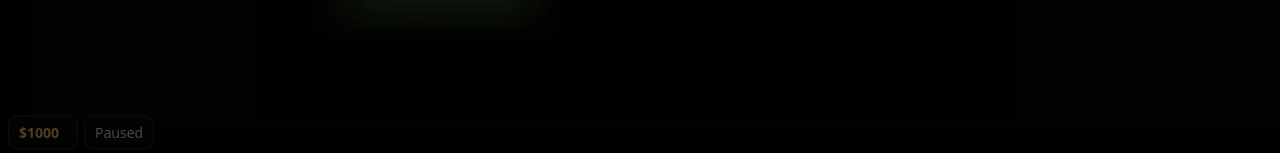
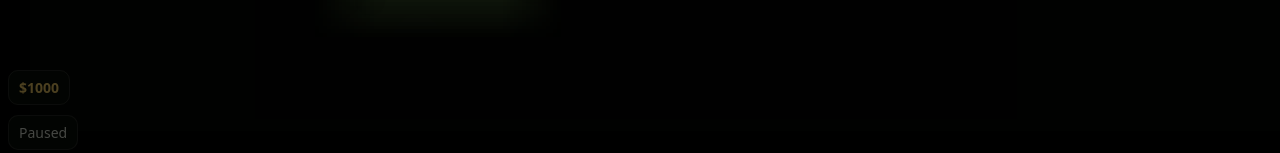
Before and after one commit to Deadwork1/Test1, a plain HTML site: page index.html in a window 1280 px wide. Shown: the part 644-797 px from the top of the page. Drawn offline with Linux system fonts and the light colour scheme.

Commit message:
Money sits on its own just above the bottom bar instead of sliding with it (preview, not released)
Co-Authored-By: Claude Opus 5.5 <noreply@anthropic.com>
Claude-Session: https://claude.ai/code/session_01ENzGNbKYEJRLgDA5nN7oZU

```diff
--- a/index.html
+++ b/index.html
@@ -28,7 +28,9 @@
   #panel { bottom: 0; padding-bottom: max(6px, env(safe-area-inset-bottom)); overflow-x: auto; }
   .chip { background: rgba(10,16,8,.82); border: 1px solid rgba(255,255,255,.12); border-radius: 10px;
     padding: 7px 10px; font-weight: 600; font-size: 14px; }
-  #credits { color: #ffd86b; font-variant-numeric: tabular-nums; min-width: 70px; }
+  #credits { color: #ffd86b; font-variant-numeric: tabular-nums; min-width: 70px; text-align: center; }
+  /* money sits on its own just above the bottom bar, so it stays put while the bar slides */
+  #money { position: fixed; left: max(8px, env(safe-area-inset-left)); bottom: calc(58px + env(safe-area-inset-bottom)); pointer-events: none; }
   #info { font-weight: 500; max-width: 46vw; overflow: hidden; text-overflow: ellipsis; }
   .spacer { flex: 1 1 auto !important; pointer-events: none; }
   button { font: inherit; font-size: 14px; font-weight: 600; color: #e8efe2; background: #2c4a22;
@@ -88,8 +90,9 @@
   <button id="btnAll" class="ghost">Army</button>
 </div>
 
+<div id="money"><span id="credits" class="chip">$0</span></div>
+
 <div id="panel" class="bar">
-  <span id="credits" class="chip">$0</span>
   <span id="info" class="chip">Tap your settler to begin</span>
   <button id="btnSell" class="ghost">Sell</button>
   <button id="btnDeploy">Deploy HQ</button>
```
